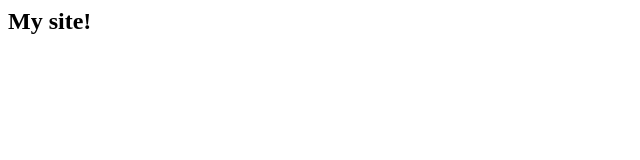
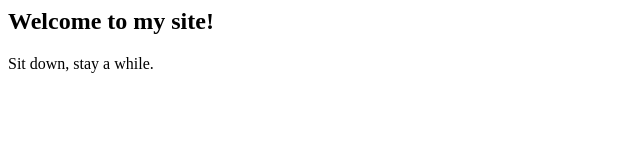
Before and after one commit to google-maygunlogson/urban-octo-broccoli, a plain HTML site: page index.html in a window 1280 px wide. Shown: the whole page, without its empty margins (0-640 px from the left). Drawn offline with Linux system fonts and the light colour scheme.

Commit message:
Added text to main heading and p tag

```diff
--- a/index.html
+++ b/index.html
@@ -1,3 +1,4 @@
 <html>
-    <h2>My site!</h2>
+    <h2>Welcome to my site!</h2>
+    <p>Sit down, stay a while.</p>
 </html>
```
